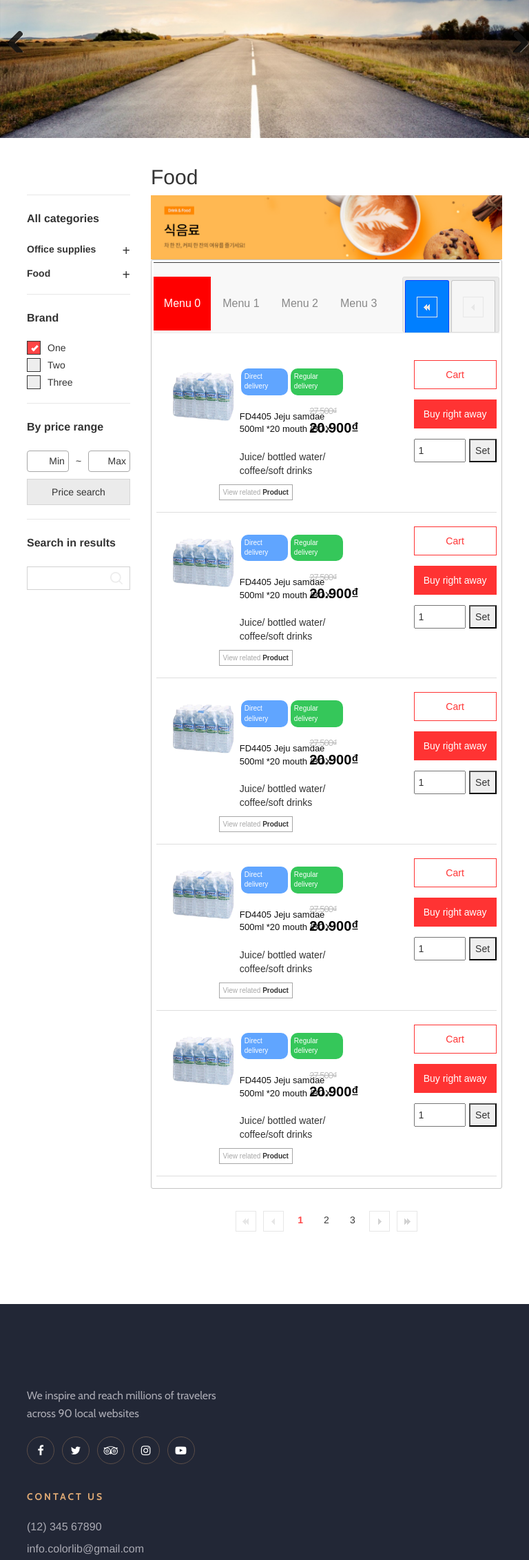
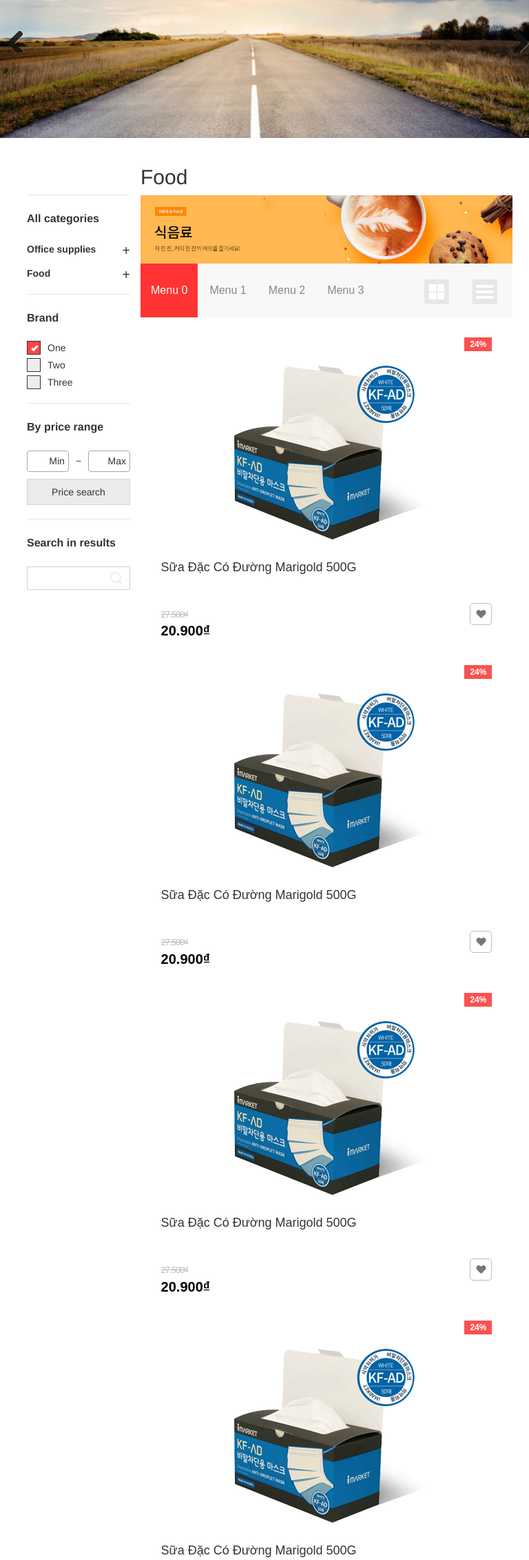
Before and after one commit to lelamhai/html, a PHP site: page /source/homepage/list.html in a window 768 px wide. Shown: the part 361-2622 px from the top of the page at 69% size. Run offline with PHP 8.4, Linux system fonts and the light colour scheme.

Commit message:
finish page list category

```diff
--- a/source/homepage/list.html
+++ b/source/homepage/list.html
@@ -29,6 +29,7 @@
 
     <!-- Hai -->
     <link rel="stylesheet" href="../library/list.css" type="text/css">
+    <link rel="stylesheet" href="../library/reponsive.css" type="text/css">
     <link rel="stylesheet" href="https://maxcdn.bootstrapcdn.com/bootstrap/3.4.1/css/bootstrap.min.css">
     <script src="https://ajax.googleapis.com/ajax/libs/jquery/3.5.1/jquery.min.js"></script>
     <script src="https://maxcdn.bootstrapcdn.com/bootstrap/3.4.1/js/bootstrap.min.js"></script>
@@ -314,7 +315,7 @@
                         </div>
                     </div>
                 </div>
-                <div class="col-md-9">
+                <div class="col-md-9 wrap-col9-custom">
                     <div class="list-wrap-content-right">
                         <h2 class="list-content-title">Food</h2>
 
@@ -327,8 +328,8 @@
                             <div class="list-wrap-tabs">
                                 <div class="header-option">
                                     <ul class="mode-option-list">
-                                        <li><a href="#tabs-1"><img src="../lib/img/ico_first.png" alt=""></a></li>
-                                        <li><a href="#tabs-2"><img src="../lib/img/ico_prev.png" alt=""></a></li>
+                                        <li><a href="#tabs-1"><img src="../lib/img/icon_squares.jpg" alt=""></a></li>
+                                        <li><a href="#tabs-2"><img src="../lib/img/icon_lines.jpg" alt=""></a></li>
                                     </ul>
 
 
@@ -340,7 +341,7 @@
                                     </ul>
                                 </div>
 
-                                <div class="tab-content content-option" id="tabs-2">
+                                <div class="tab-content content-option" id="tabs-1">
                                     <div id="menu0" class="tab-pane fade in active">
                                         <div class="row">
                                             <div class="col-lg-3">
@@ -968,7 +969,7 @@
                                     </div>
                                 </div>
 
-                                <div id="tabs-1" class="content-option">
+                                <div id="tabs-2" class="content-option">
                                     <div class="row align-items-center">
                                         <div class="col-md-12 item-mode-list">
                                             <div class="row wrap-item-list">
--- a/source/library/list.css
+++ b/source/library/list.css
@@ -245,11 +245,13 @@
 }
 
 /* ==============================  Right =============================== */
+#tabs {
+    border: 0 !important;
+    padding: 0!important;
+}
+
 .header-option {
     background: #f8f8f8;
-    border-top: 1px solid #3d3d3d;
-    border-bottom: 1px solid #eeeeee;
-    padding-top: 20px;
     width: 100%;
     display: inline-block;
 }
@@ -257,6 +259,13 @@
 .mode-option-list {
     float: right;
     display: block;
+    background: transparent;
+    border: 0;
+}
+
+.header-option .mode-option-list li {
+    border: 0;
+    background: transparent;
 }
 
 .nav-pills-custom {
@@ -409,7 +418,7 @@
 .list-wrap-tabs .nav-pills>li.active>a,
 .list-wrap-tabs .nav-pills>li.active>a:focus,
 .list-wrap-tabs .nav-pills>li.active>a:hover {
-    background-color: red;
+    background-color: #ff3333;
     border-radius: 0;
 }
 
--- /dev/null
+++ b/source/library/reponsive.css
@@ -0,0 +1,86 @@
+ /* ==========================================================================
+   Responsive CSS Landscape Tablet
+   ========================================================================== */
+   @media only screen and (min-width: 960px) and (max-width: 1240px) {
+
+}
+
+
+/* ==========================================================================
+   Responsive CSS Portrait Tablet
+   ========================================================================== */
+@media only screen and (min-width: 768px) and (max-width: 959px) {
+    .wrap-col9-custom {
+        padding: 0 !important;
+    }
+
+    .dircet-method {
+        font-size: 8px;
+    }
+
+    .wrap-price-list {
+        padding: 40px 5px;
+    }
+
+    .wrap-heart-list {
+        padding: 50px 5px;
+    }
+
+    .phar {
+        padding: 0 0 5px 0;
+    }
+
+    .phar2-list {
+        font-size: 12px;
+    }
+
+    .phar3-list {
+        font-size: 12px;
+    }
+
+    .wrap-buy-price-list {
+        padding-left: 5px;
+    }
+
+    .buy-list button {
+        width: 100px;
+        padding: 5px 5px;
+        font-size: 12px;
+    }
+
+    .cart-list button{
+        width: 100px;
+        padding: 5px 5px;
+        font-size: 12px;
+    }
+
+    .set-count-product-list input {
+        width: 60px;
+    }
+
+    .set-count-product-list button {
+        width: 35px;
+    }
+
+
+}
+
+
+/* ==========================================================================
+   Responsive CSS Landscape Mobile
+   ========================================================================== */
+ @media only screen and (min-width: 480px) and (max-width: 767px) {
+    .mode-option-list {
+        display: none;
+    }
+ }
+
+
+/* ==========================================================================
+   Responsive CSS Portrait Mobile
+   ========================================================================== */
+@media only screen and (min-width: 100px) and (max-width: 479px) {
+   .mode-option-list {
+       display: none;
+   }
+}
```
Also changed, not shown: source/lib/img/icon_lines.jpg (added), source/lib/img/icon_squares.jpg (added).
